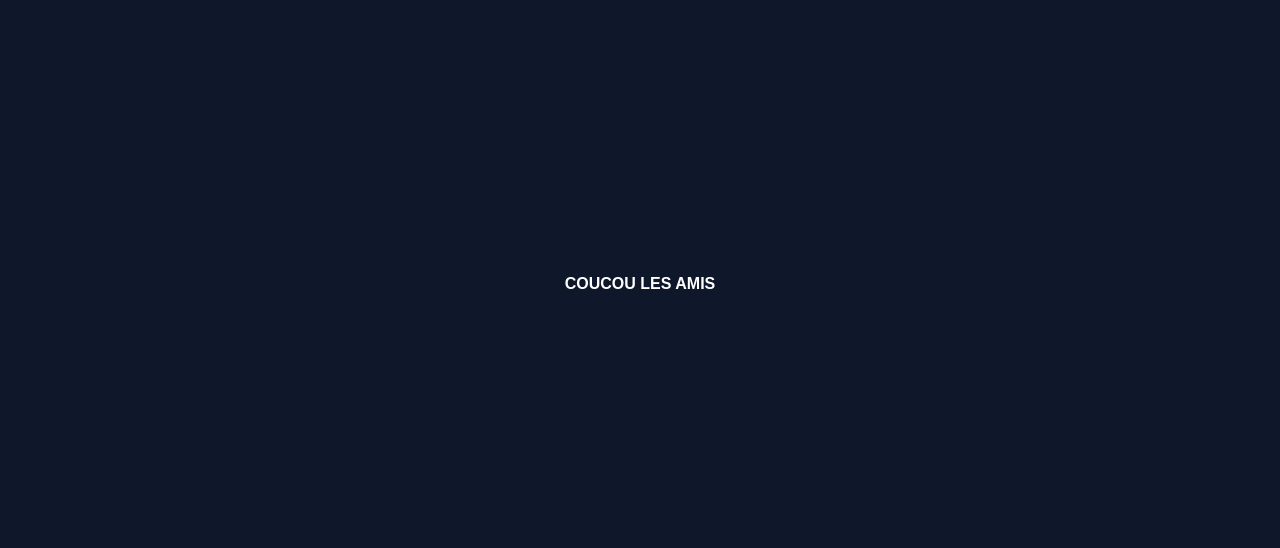
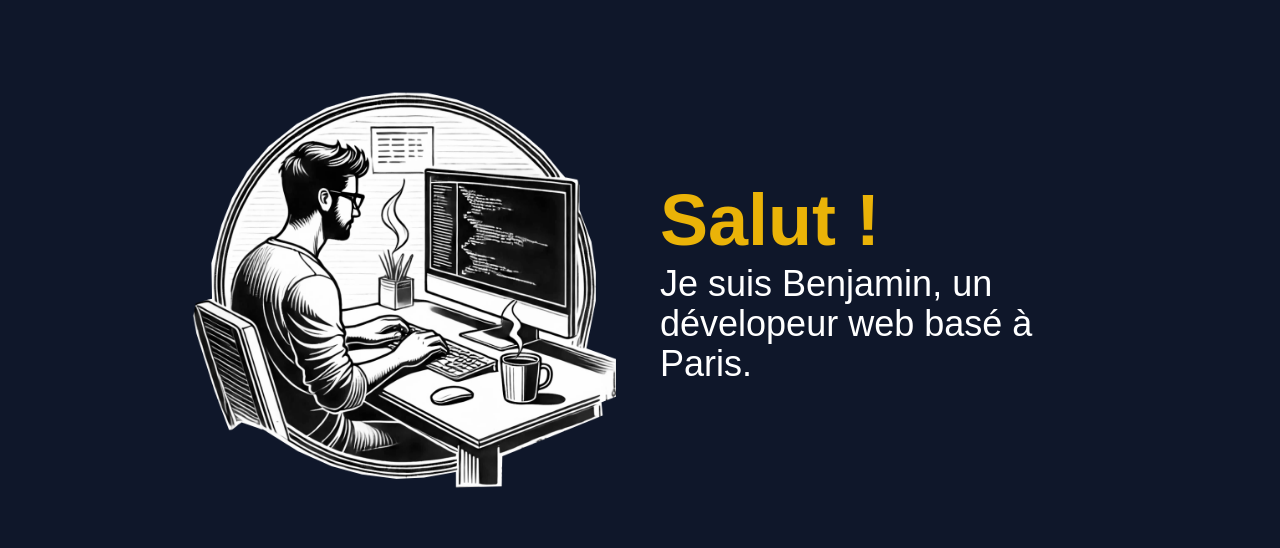
Before and after one commit to benKapl/portfolio-front, a Next.js app: page / in a window 1280 px wide. Shown: the part 120-668 px from the top of the page. Built offline with nearby package versions, Linux system fonts and the light colour scheme; no server answers.

Commit message:
finished (?) home page

```diff
--- a/src/app/(content)/page.js
+++ b/src/app/(content)/page.js
@@ -1,7 +1,17 @@
+import Image from 'next/image';
+
 export default function Home() {
     return (
-    <div className="flex flex-1 h-full justify-center items-center">
-        <h1 className="text-white font-bold">COUCOU LES AMIS</h1>
-    </div>
+        <div className="flex flex-1 h-full justify-center items-center">
+            <div className="flex flex-row w-full max-w-4xl gap-10">
+                <div className="flex-1 flex justify-center items-center">
+                    <Image src="/images/home_image.png" alt="Developper drawing" width={500} height={500} className="object-cover" />
+                </div>
+                <div className="flex-1 flex flex-col justify-center items-start text-white">
+                    <h1 className="text-7xl text-yellow-500 font-bold">Salut !</h1>
+                    <h2 className="text-4xl mt-2">Je suis <span className="">Benjamin</span>, un dévelopeur web basé à Paris.</h2>
+                </div>
+            </div>
+        </div>
     )
 }
--- a/src/app/components/company.js
+++ b/src/app/components/company.js
@@ -31,7 +31,7 @@ export const Company = ({ id, name, logo, website, description }) => {
             <div className={companyDefContainer}>
                 <div className="flex flex-start items-center">
                     <Link href={website} passHref target="_blank">
-                        <Image src={logo} alt={`Logo ${name}`} width={100} height={20}/>
+                        <Image src={logo} alt={`Logo ${name}`} width={125} height={20}/>
                     </Link>
                     <h2 className={clsx(titleStyle, "text-2xl ml-8 hidden")}>{name}</h2>
                 </div>
```
Also changed, not shown: public/images/home_image.png (added).
